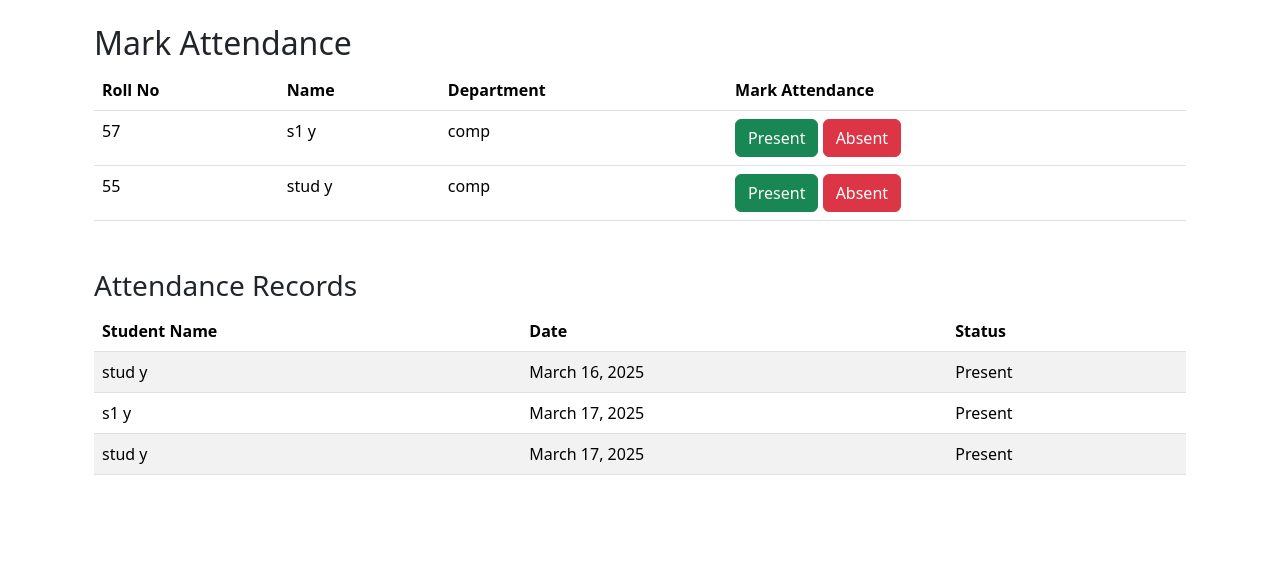
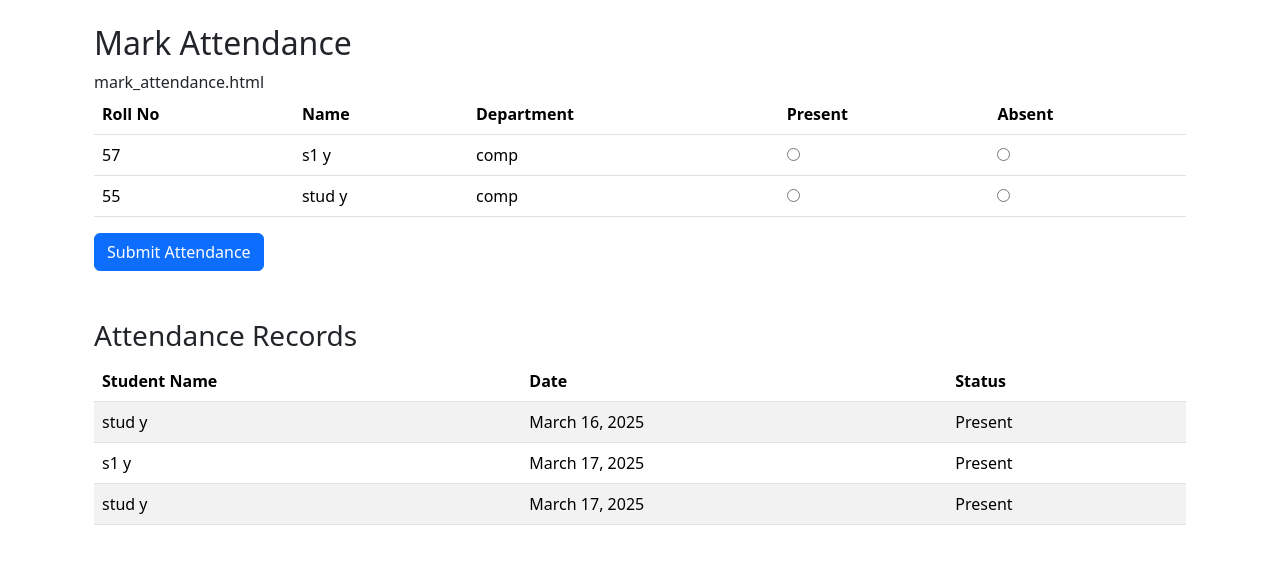
Before and after one commit to raj-vyadav/Django-Proj, a Django app: template main/templates/main/mark_attendance.html in a window 1280 px wide. Shown: the part 56-620 px from the top of the page. Run offline with Django 5.2, Linux system fonts and the light colour scheme; the template is opened without the code that fills it: values that come from a table or form of the project are taken from there, others are empty; data comes from the database, SQL or seed files in the repository; both versions use the stored data as it was after the commit; some libraries are stand-ins or nearby versions.

Commit message:
mark_attendance form changed. radio buttons added

```diff
--- a/main/templates/main/mark_attendance.html
+++ b/main/templates/main/mark_attendance.html
@@ -2,6 +2,7 @@
 {% block content %}
 <div class="container mt-4">
     <h2>Mark Attendance</h2>
+    mark_attendance.html
     <form method="post" action="/mark_attendance/">
         {% csrf_token %}
         <table class="table">
@@ -10,7 +11,8 @@
                     <th>Roll No</th>
                     <th>Name</th>
                     <th>Department</th>
-                    <th>Mark Attendance</th>
+                    <th>Present</th>
+                    <th>Absent</th>
                 </tr>
             </thead>
             <tbody>
@@ -20,14 +22,16 @@
                     <td>{{ student.user.first_name }} {{ student.user.last_name }}</td>
                     <td>{{ student.department }}</td>
                     <td>
-                        <input type="hidden" name="student_user_id" value="{{ student.user.id }}">
-                        <button type="submit" name="status" value="Present" class="btn btn-success">Present</button>
-                        <button type="submit" name="status" value="Absent" class="btn btn-danger">Absent</button>
+                        <input type="radio" name="attendance_{{ student.user.id }}" value="Present">
+                    </td>
+                    <td>
+                        <input type="radio" name="attendance_{{ student.user.id }}" value="Absent">
                     </td>
                 </tr>
                 {% endfor %}
             </tbody>
         </table>
+        <button type="submit" class="btn btn-primary">Submit Attendance</button>
     </form>
 
     <h3 class="mt-5">Attendance Records</h3>
```
Also changed, not shown: main/views.py (+11 -14 lines), db.sqlite3.
